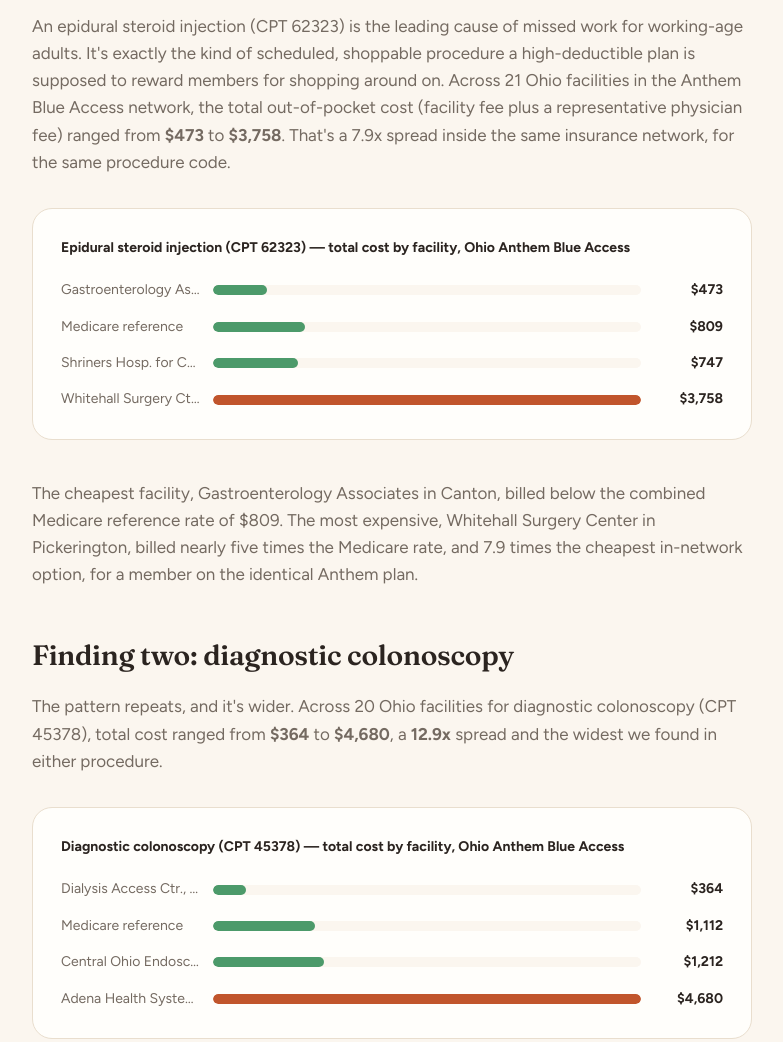
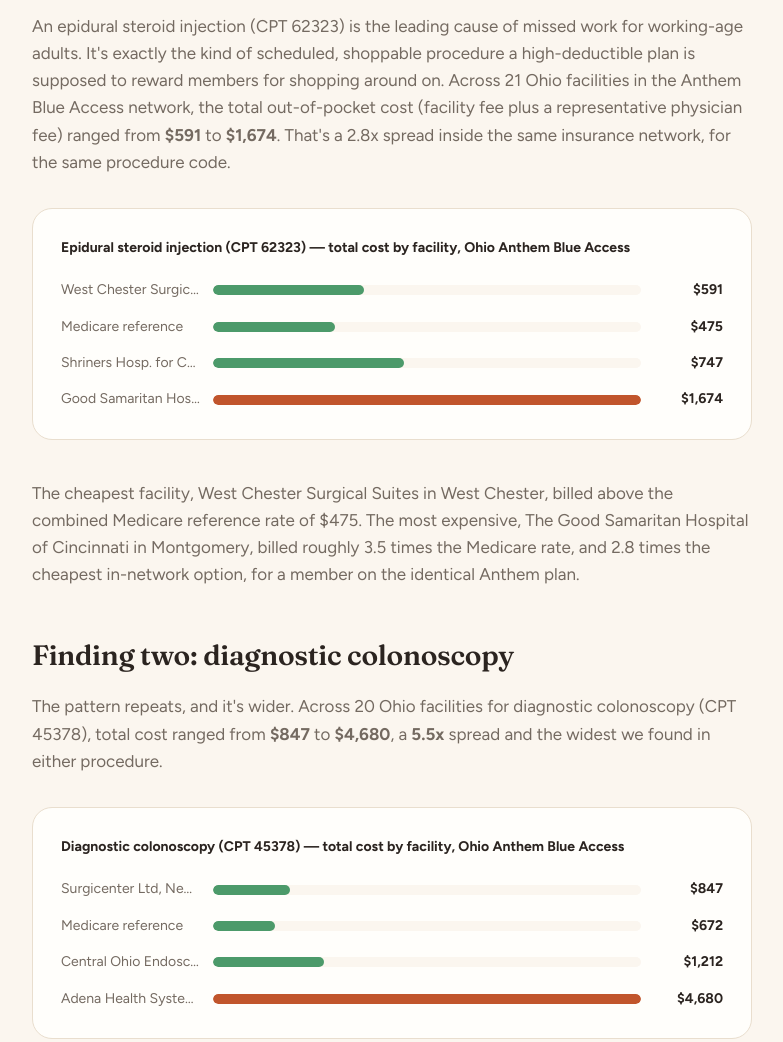
Before and after one commit to josekpaul/vitsee-marketing, a plain HTML site: page insights/ohio-anthem-price-variation.html in a window 1280 px wide. Shown: the part 1069-2111 px from the top of the page, without its empty margins (248-1031 px from the left). Drawn offline with Linux system fonts and the light colour scheme.

Commit message:
Update Anthem Ohio insight with final validated numbers and facilities
- Epidural steroid injection: $591-$1,674 (2.8x), was $473-$3,758 (7.9x)
- Colonoscopy: $847-$4,680 (5.5x), was $364-$4,680 (12.9x)
- Replace min/max examples that were statistical outliers or below the
  correct Medicare benchmark with validated facilities (West Chester
  Surgical Suites, Surgicenter Ltd Newark)
- Medicare reference now uses CMS ASC payment rate for the institutional
  component instead of the higher OPPS/hospital rate, since named
  facilities are ambulatory surgery centers, not hospitals
- Update headline, stat callouts, bar charts, and methodology box to match

```diff
--- a/insights/ohio-anthem-price-variation.html
+++ b/insights/ohio-anthem-price-variation.html
@@ -2,8 +2,8 @@
 <html lang="en">
 <head>
 <meta charset="utf-8">
-<title>Same Anthem network, same procedure, 8–13x price swing: what we found in Ohio — VitSee Insights</title>
-<meta name="description" content="An analysis of Anthem Blue Access negotiated rates in Ohio shows an epidural steroid injection can cost $473 or $3,758, and a colonoscopy $364 or $4,680 — same network, same procedure code. What this means for self-funded employers.">
+<title>Same Anthem network, same procedure, 2.8–5.5x price swing: what we found in Ohio — VitSee Insights</title>
+<meta name="description" content="An analysis of Anthem Blue Access negotiated rates in Ohio shows an epidural steroid injection can cost $591 or $1,674, and a colonoscopy $847 or $4,680 — same network, same procedure code. What this means for self-funded employers.">
 <meta name="viewport" content="width=device-width, initial-scale=1">
 <link rel="icon" type="image/png" href="../assets/vitsee-logo.png">
 <link rel="preconnect" href="https://fonts.googleapis.com">
@@ -56,7 +56,7 @@
         <span>·</span>
         <span>6 min read</span>
       </div>
-      <h1 class="reveal">Same Anthem network, same procedure, 8–13x price swing: what we found in Ohio</h1>
+      <h1 class="reveal">Same Anthem network, same procedure, 2.8–5.5x price swing: what we found in Ohio</h1>
       <p class="article-dek reveal">Your employees are booking these appointments right now without knowing these prices exist. We pulled Anthem Blue Access contracted rates for two common procedures, and found the same story twice.</p>
     </div>
   </div>
@@ -66,7 +66,7 @@
 
       <div class="stat-callout-row">
         <div class="stat-callout">
-          <strong>12.9x</strong>
+          <strong>5.5x</strong>
           <span>widest spread found, same network, same procedure code</span>
         </div>
         <div class="stat-callout">
@@ -83,54 +83,54 @@
       <p>Federal and Ohio state price transparency regulation now requires insurers to publish the negotiated rate they've contracted with every in-network facility. Anthem published its Blue Access file for Ohio in July 2026. We pulled two of the most commonly shopped, most schedulable procedures, epidural steroid injection and diagnostic colonoscopy, and asked a simple question: for employees on the exact same plan, how much does where they go actually change what the plan pays?</p>
 
       <h2>Finding one: epidural steroid injection</h2>
-      <p>An epidural steroid injection (CPT 62323) is the leading cause of missed work for working-age adults. It's exactly the kind of scheduled, shoppable procedure a high-deductible plan is supposed to reward members for shopping around on. Across 21 Ohio facilities in the Anthem Blue Access network, the total out-of-pocket cost (facility fee plus a representative physician fee) ranged from <strong>$473</strong> to <strong>$3,758</strong>. That's a 7.9x spread inside the same insurance network, for the same procedure code.</p>
+      <p>An epidural steroid injection (CPT 62323) is the leading cause of missed work for working-age adults. It's exactly the kind of scheduled, shoppable procedure a high-deductible plan is supposed to reward members for shopping around on. Across 21 Ohio facilities in the Anthem Blue Access network, the total out-of-pocket cost (facility fee plus a representative physician fee) ranged from <strong>$591</strong> to <strong>$1,674</strong>. That's a 2.8x spread inside the same insurance network, for the same procedure code.</p>
 
       <div class="chart-block">
         <div class="chart-block-title">Epidural steroid injection (CPT 62323) — total cost by facility, Ohio Anthem Blue Access</div>
         <div class="bar-chart">
           <div class="bar-row">
-            <span class="bar-row-label">Gastroenterology Assoc., Canton</span>
-            <div class="bar-track"><div class="bar-fill accent" style="width: 12.6%;"></div></div>
-            <span class="bar-row-value">$473</span>
+            <span class="bar-row-label">West Chester Surgical Suites, West Chester</span>
+            <div class="bar-track"><div class="bar-fill accent" style="width: 35.3%;"></div></div>
+            <span class="bar-row-value">$591</span>
           </div>
           <div class="bar-row">
             <span class="bar-row-label">Medicare reference</span>
-            <div class="bar-track"><div class="bar-fill accent" style="width: 21.5%;"></div></div>
-            <span class="bar-row-value">$809</span>
+            <div class="bar-track"><div class="bar-fill accent" style="width: 28.4%;"></div></div>
+            <span class="bar-row-value">$475</span>
           </div>
           <div class="bar-row">
             <span class="bar-row-label">Shriners Hosp. for Children, Dayton</span>
-            <div class="bar-track"><div class="bar-fill accent" style="width: 19.9%;"></div></div>
+            <div class="bar-track"><div class="bar-fill accent" style="width: 44.6%;"></div></div>
             <span class="bar-row-value">$747</span>
           </div>
           <div class="bar-row">
-            <span class="bar-row-label">Whitehall Surgery Ctr., Pickerington</span>
+            <span class="bar-row-label">Good Samaritan Hosp. of Cincinnati, Montgomery</span>
             <div class="bar-track"><div class="bar-fill" style="width: 100%;"></div></div>
-            <span class="bar-row-value">$3,758</span>
+            <span class="bar-row-value">$1,674</span>
           </div>
         </div>
       </div>
 
-      <p>The cheapest facility, Gastroenterology Associates in Canton, billed below the combined Medicare reference rate of $809. The most expensive, Whitehall Surgery Center in Pickerington, billed nearly five times the Medicare rate, and 7.9 times the cheapest in-network option, for a member on the identical Anthem plan.</p>
+      <p>The cheapest facility, West Chester Surgical Suites in West Chester, billed above the combined Medicare reference rate of $475. The most expensive, The Good Samaritan Hospital of Cincinnati in Montgomery, billed roughly 3.5 times the Medicare rate, and 2.8 times the cheapest in-network option, for a member on the identical Anthem plan.</p>
 
       <h2>Finding two: diagnostic colonoscopy</h2>
-      <p>The pattern repeats, and it's wider. Across 20 Ohio facilities for diagnostic colonoscopy (CPT 45378), total cost ranged from <strong>$364</strong> to <strong>$4,680</strong>, a <strong>12.9x</strong> spread and the widest we found in either procedure.</p>
+      <p>The pattern repeats, and it's wider. Across 20 Ohio facilities for diagnostic colonoscopy (CPT 45378), total cost ranged from <strong>$847</strong> to <strong>$4,680</strong>, a <strong>5.5x</strong> spread and the widest we found in either procedure.</p>
 
       <div class="chart-block">
         <div class="chart-block-title">Diagnostic colonoscopy (CPT 45378) — total cost by facility, Ohio Anthem Blue Access</div>
         <div class="bar-chart">
           <div class="bar-row">
-            <span class="bar-row-label">Dialysis Access Ctr., Norwood</span>
-            <div class="bar-track"><div class="bar-fill accent" style="width: 7.8%;"></div></div>
-            <span class="bar-row-value">$364</span>
+            <span class="bar-row-label">Surgicenter Ltd, Newark</span>
+            <div class="bar-track"><div class="bar-fill accent" style="width: 18.1%;"></div></div>
+            <span class="bar-row-value">$847</span>
           </div>
           <div class="bar-row">
             <span class="bar-row-label">Medicare reference</span>
-            <div class="bar-track"><div class="bar-fill accent" style="width: 23.8%;"></div></div>
-            <span class="bar-row-value">$1,112</span>
+            <div class="bar-track"><div class="bar-fill accent" style="width: 14.4%;"></div></div>
+            <span class="bar-row-value">$672</span>
           </div>
           <div class="bar-row">
-            <span class="bar-row-label">Central Ohio Endoscopy, Dublin (median)</span>
+            <span class="bar-row-label">Central Ohio Endoscopy, Dublin (near median)</span>
             <div class="bar-track"><div class="bar-fill accent" style="width: 25.9%;"></div></div>
             <span class="bar-row-value">$1,212</span>
           </div>
@@ -142,22 +142,22 @@
         </div>
       </div>
 
-      <p>Central Ohio Endoscopy in Dublin sits close to the network median at $1,212, itself already close to the Medicare combined reference of $1,112. Adena Health System in Chillicothe billed nearly four times that, for a diagnostic procedure with the same CPT code, in the same state, under the same insurer contract.</p>
+      <p>The cheapest facility, Surgicenter Ltd in Newark, billed $847 &mdash; comfortably above the combined Medicare reference rate of $672. Central Ohio Endoscopy in Dublin sits close to the network median at $1,212. Adena Health System in Chillicothe, the most expensive, billed $4,680 &mdash; 5.5 times the cheapest in-network option and roughly seven times the Medicare rate, for a diagnostic procedure with the same CPT code, in the same state, under the same insurer contract.</p>
 
       <div class="callout-box">
-        <p><strong>What plan design doesn't explain:</strong> preventive colonoscopies carry $0 member cost-sharing under the ACA, but diagnostic colonoscopies apply normal deductible and coinsurance. For a self-funded plan, that means the $364-to-$4,680 spread isn't absorbed by the plan sponsor's benefit design. It's paid in full out of the plan's own funds.</p>
+        <p><strong>What plan design doesn't explain:</strong> preventive colonoscopies carry $0 member cost-sharing under the ACA, but diagnostic colonoscopies apply normal deductible and coinsurance. For a self-funded plan, that means the $847-to-$4,680 spread isn't absorbed by the plan sponsor's benefit design. It's paid in full out of the plan's own funds.</p>
       </div>
 
       <h2>Why this happens</h2>
       <p>Facility fees and negotiated rates are set through network-wide contracts, not procedure-by-procedure competition. A large health system can negotiate materially higher rates across its facilities than an independent surgery center or freestanding clinic can, regardless of the actual cost of delivering that specific procedure. The physician fee is comparatively stable (we used the network median in both totals). The facility fee is where nearly all of the variation lives.</p>
 
       <h2>What this means for self-funded employers</h2>
-      <p>For a fully insured plan, this variation is largely invisible to the employer. For a <strong>self-funded</strong> plan, it isn't. Every colonoscopy or injection your employees have costs the plan its full negotiated rate, whichever facility they happened to book. An employee steered toward the highest-cost facility in network, purely by chance or referral pattern, can cost the plan 8 to 13 times what the same care would have cost at another in-network facility a short drive away.</p>
+      <p>For a fully insured plan, this variation is largely invisible to the employer. For a <strong>self-funded</strong> plan, it isn't. Every colonoscopy or injection your employees have costs the plan its full negotiated rate, whichever facility they happened to book. An employee steered toward the highest-cost facility in network, purely by chance or referral pattern, can cost the plan 2.8 to 5.5 times what the same care would have cost at another in-network facility a short drive away.</p>
       <p>Your employees are booking these appointments right now without knowing this pricing exists. Federal and Ohio state regulation gave them the right to know before they book. VitSee makes that right actionable, surfacing the lower-cost, in-network option at the moment of scheduling instead of after the claim clears.</p>
 
       <div class="methodology-box">
         <h4>Methodology</h4>
-        <p>Total cost = facility fee (Anthem Blue Access contracted rate, this file partition) + representative physician fee (network median: $140 for CPT 62323, $247 for CPT 45378). Facility and physician rates vary independently, so totals shown are representative, not per-claim. Source: Anthem Blue Cross Blue Shield Blue Access machine-readable files, published July 2026, Ohio. Institutional sample: n=21 (CPT 62323), n=20 (CPT 45378), covering facilities in Dayton, Cincinnati, Columbus, Athens, and Chillicothe. Data validated against Medicare combined reference rates using Tukey's fences for outlier detection. This is one of nine Anthem file partitions currently ingested. We expect broader Ohio and multi-state coverage as the remaining partitions are processed.</p>
+        <p>Total cost = facility fee (Anthem Blue Access contracted rate, this file partition) + representative physician fee (network median: $140 for CPT 62323, $247 for CPT 45378). Facility and physician rates vary independently, so totals shown are representative, not per-claim. Medicare reference = CMS Physician Fee Schedule (professional component) + CMS Ambulatory Surgical Center payment rate (institutional component, since the named facilities are ambulatory surgery centers, not hospitals &mdash; the ASC rate, not the higher hospital-outpatient/OPPS rate, is the correct comparison). Source: Anthem Blue Cross Blue Shield Blue Access machine-readable files, published July 2026, Ohio. Institutional sample: n=21 (CPT 62323), n=20 (CPT 45378), covering facilities in Dayton, Cincinnati, Columbus, Athens, Newark, West Chester, and Chillicothe. Named facilities and totals are validated to clear the Medicare reference rate and fall outside Tukey's fences for statistical outliers. This is one of nine Anthem file partitions currently ingested. We expect broader Ohio and multi-state coverage as the remaining partitions are processed.</p>
       </div>
 
     </article>
```
Also changed, not shown: insights.html (+1 -1 lines).
